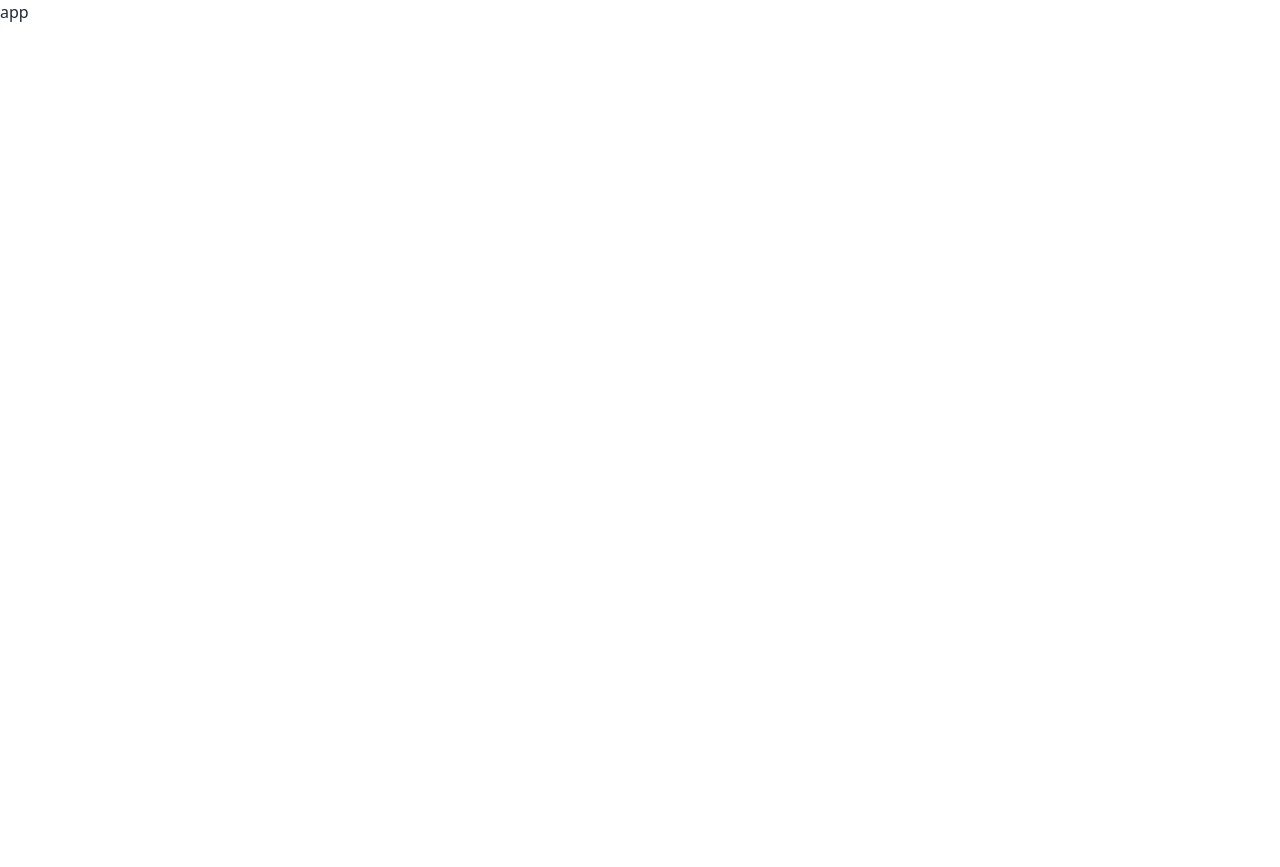
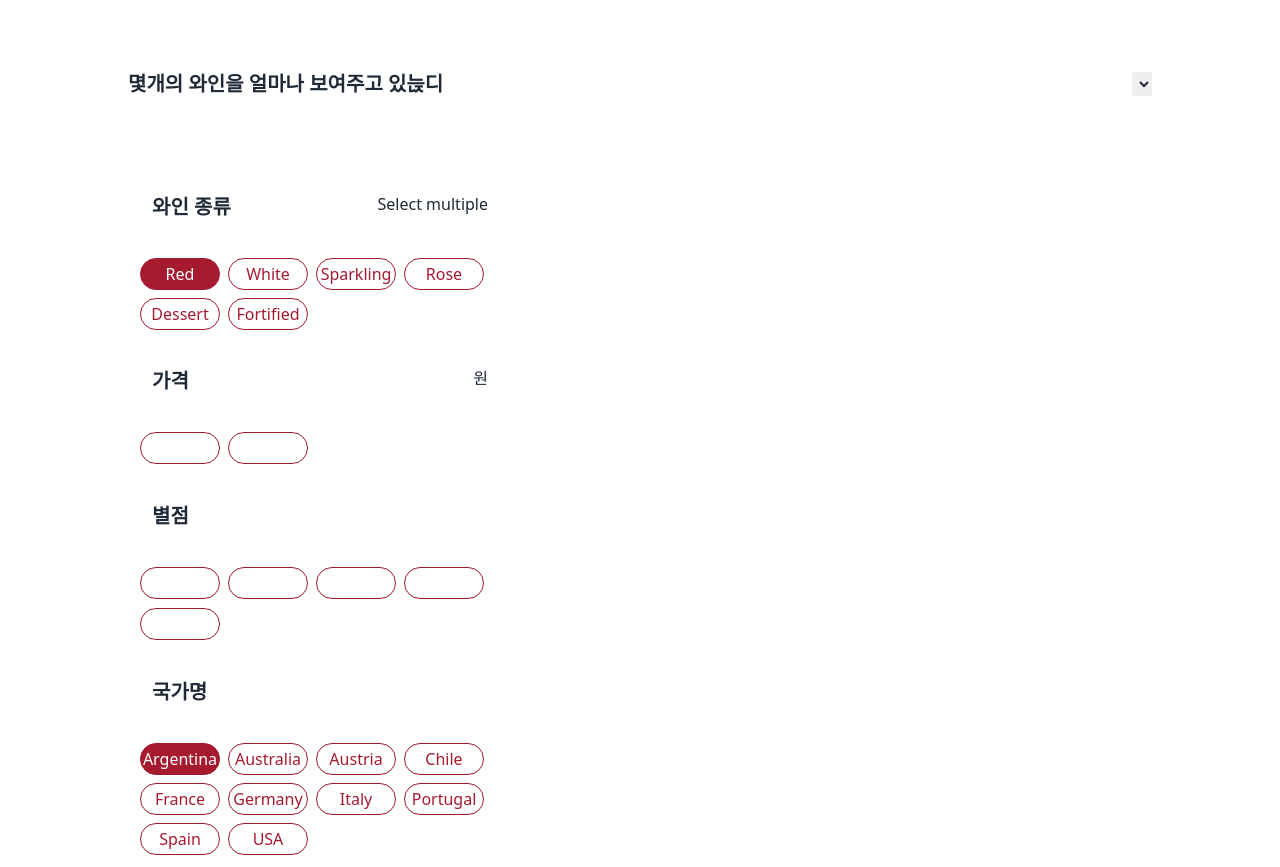
Before and after one commit to DIDIANDMA/disefront, a React (Create React App) app: page / in a window 1280 px wide. Before the commit the page ends 800 px from the top, so only its background shows below. Built offline with nearby package versions, Linux system fonts and the light colour scheme.

Commit message:
✨ 상품 리스트페이지 컨테이너 완료

```diff
--- /dev/null
+++ b/public/data/filterList/filterList.json
@@ -0,0 +1,40 @@
+[
+  {
+    "title": "와인 종류",
+    "subtitle": "Select multiple",
+    "content": [
+      { "id": 1, "content": "Red" },
+      { "id": 2, "content": "White" },
+      { "id": 3, "content": "Sparkling" },
+      { "id": 4, "content": "Rose" },
+      { "id": 5, "content": "Dessert" },
+      { "id": 6, "content": "Fortified" }
+    ]
+  },
+  {
+    "title": "가격",
+    "subtitle": "원",
+    "content": [10000, 40000]
+  },
+  {
+    "title": "별점",
+    "subtitle": null,
+    "content": [5, 4, 3, 2, 1]
+  },
+  {
+    "title": "국가명",
+    "subtitle": null,
+    "content": [
+      { "id": 1, "content": "Argentina" },
+      { "id": 2, "content": "Australia" },
+      { "id": 3, "content": "Austria" },
+      { "id": 4, "content": "Chile" },
+      { "id": 5, "content": "France" },
+      { "id": 6, "content": "Germany" },
+      { "id": 7, "content": "Italy" },
+      { "id": 8, "content": "Portugal" },
+      { "id": 9, "content": "Spain" },
+      { "id": 10, "content": "USA" }
+    ]
+  }
+]
--- a/src/App.js
+++ b/src/App.js
@@ -1,5 +1,7 @@
+import ProductList from "./pages/ProductList/ProductList";
+
 function App() {
-  return <div> app</div>;
+  return <ProductList />;
 }
 
 export default App;
--- /dev/null
+++ b/src/components/Btn/Btn.js
@@ -0,0 +1,17 @@
+const Btn = ({ children, isSelected, id, handleClick }) => {
+  const isSame = isSelected.id === parseInt(id);
+  const result = isSame
+    ? "  bg-mainColor  text-backGoround"
+    : " bg-backGround   text-mainColor";
+  return (
+    <button
+      id={id}
+      onClick={e => handleClick(e)}
+      className={`w-20 h-8 border border-mainColor rounded-3xl m-1 ${result} `}
+    >
+      {children}
+    </button>
+  );
+};
+
+export default Btn;
--- /dev/null
+++ b/src/pages/ProductList/FilterContainer/FilterContainer.js
@@ -0,0 +1,13 @@
+const FilterContainer = ({ children, title, subtitle }) => {
+  return (
+    <div className="  max-w-sm ">
+      <div className=" flex items-start justify-between p-6">
+        <span className=" text-70 font-bold ">{title}</span>
+        {subtitle && <p>{subtitle}</p>}
+      </div>
+      <div className=" p-2">{children}</div>
+    </div>
+  );
+};
+
+export default FilterContainer;
--- /dev/null
+++ b/src/pages/ProductList/FilterList/FilterList.js
@@ -0,0 +1,62 @@
+import axios from "axios";
+import { useEffect, useState } from "react";
+import FilterContainer from "../FilterContainer/FilterContainer";
+import Btn from "../../../components/Btn/Btn";
+const FilterList = () => {
+  const [isLoading, setIsLoading] = useState(false);
+  const [btnData, setBtnData] = useState([]);
+  const [isSelected, setIsSelected] = useState({ id: 1 });
+
+  const handleClick = e => {
+    const { id } = e.target;
+    if (isSelected.id === parseInt(id)) {
+      return;
+    } else
+      setIsSelected({
+        id: parseInt(id),
+      });
+  };
+
+  useEffect(() => {
+    axios.get("/data/filterList/filterList.json").then(res => {
+      if (res.status === 200) {
+        setIsLoading(true);
+        setBtnData(res.data);
+      }
+    });
+  }, []);
+
+  return (
+    <section className=" flex flex-col  grow ">
+      {isLoading &&
+        btnData.map(data => {
+          const { title, subtitle, content, id } = data;
+          return (
+            <FilterContainer
+              key={title}
+              id={id}
+              title={title}
+              subtitle={subtitle}
+              content={content}
+            >
+              {content.map(txt => {
+                const { id, content } = txt;
+                return (
+                  <Btn
+                    key={id}
+                    id={id}
+                    isSelected={isSelected}
+                    handleClick={handleClick}
+                  >
+                    {content}
+                  </Btn>
+                );
+              })}
+            </FilterContainer>
+          );
+        })}
+    </section>
+  );
+};
+
+export default FilterList;
--- a/src/pages/ProductList/ProductList.js
+++ b/src/pages/ProductList/ProductList.js
@@ -1,3 +1,12 @@
-const ProductList = () => {};
+import ProductListContainer from "./ProductListContainer/ProductListContainer";
+import FilterList from "./FilterList/FilterList";
+
+const ProductList = () => {
+  return (
+    <ProductListContainer>
+      <FilterList />
+    </ProductListContainer>
+  );
+};
 
 export default ProductList;
--- /dev/null
+++ b/src/pages/ProductList/ProductListContainer/ProductListContainer.js
@@ -0,0 +1,19 @@
+const ProductListContainer = ({ children }) => {
+  return (
+    <main className=" max-w-5xl mx-auto ">
+      <article className="flex items-center justify-between py-16 mx-auto">
+        <section>
+          <h1 className=" text-70  font-bold leading-10">
+            몇개의 와인을 얼마나 보여주고 있늕디
+          </h1>
+        </section>
+        <section>
+          <select />
+        </section>
+      </article>
+      <article className=" flex grow ">{children}</article>
+    </main>
+  );
+};
+
+export default ProductListContainer;
```
